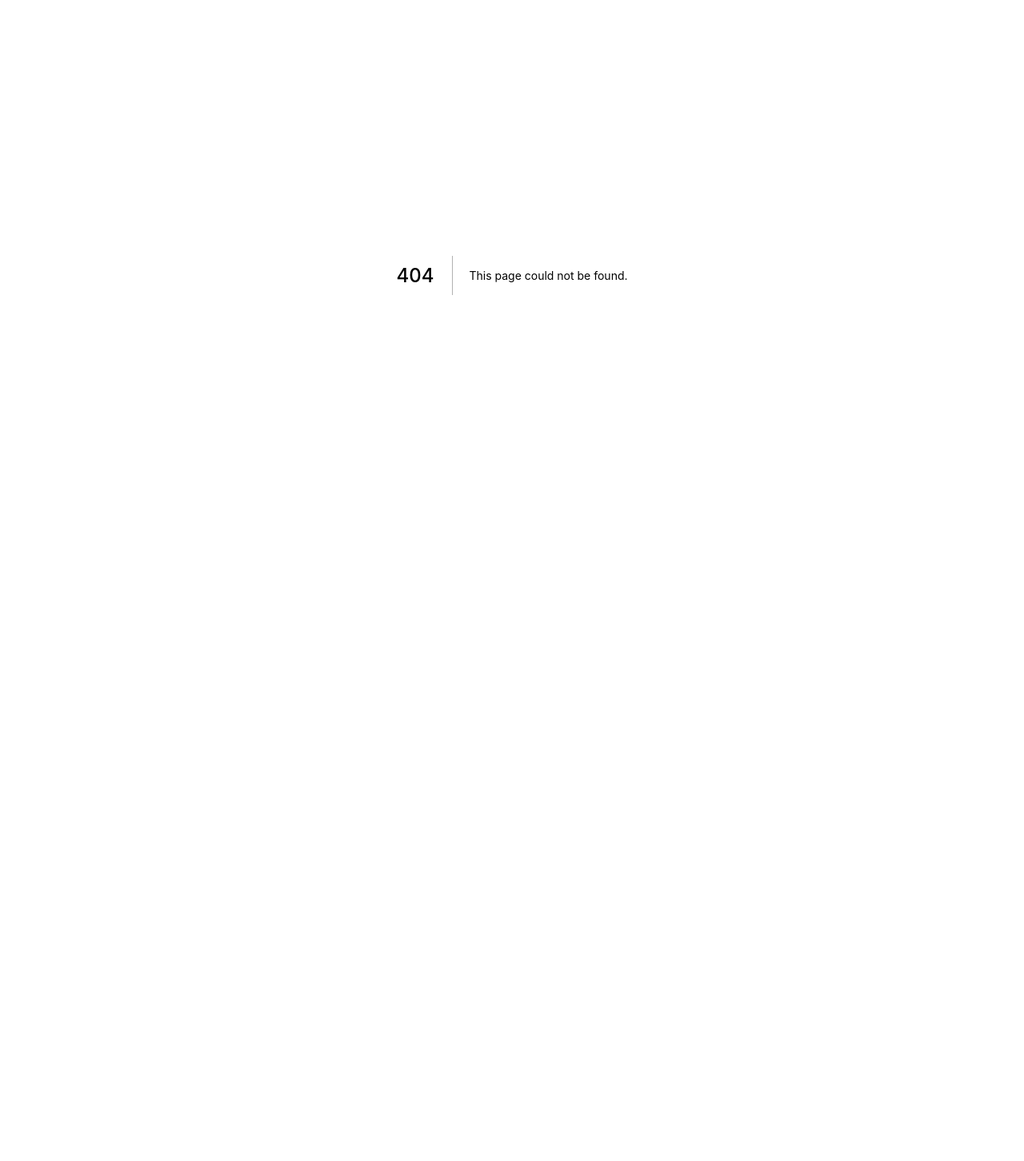
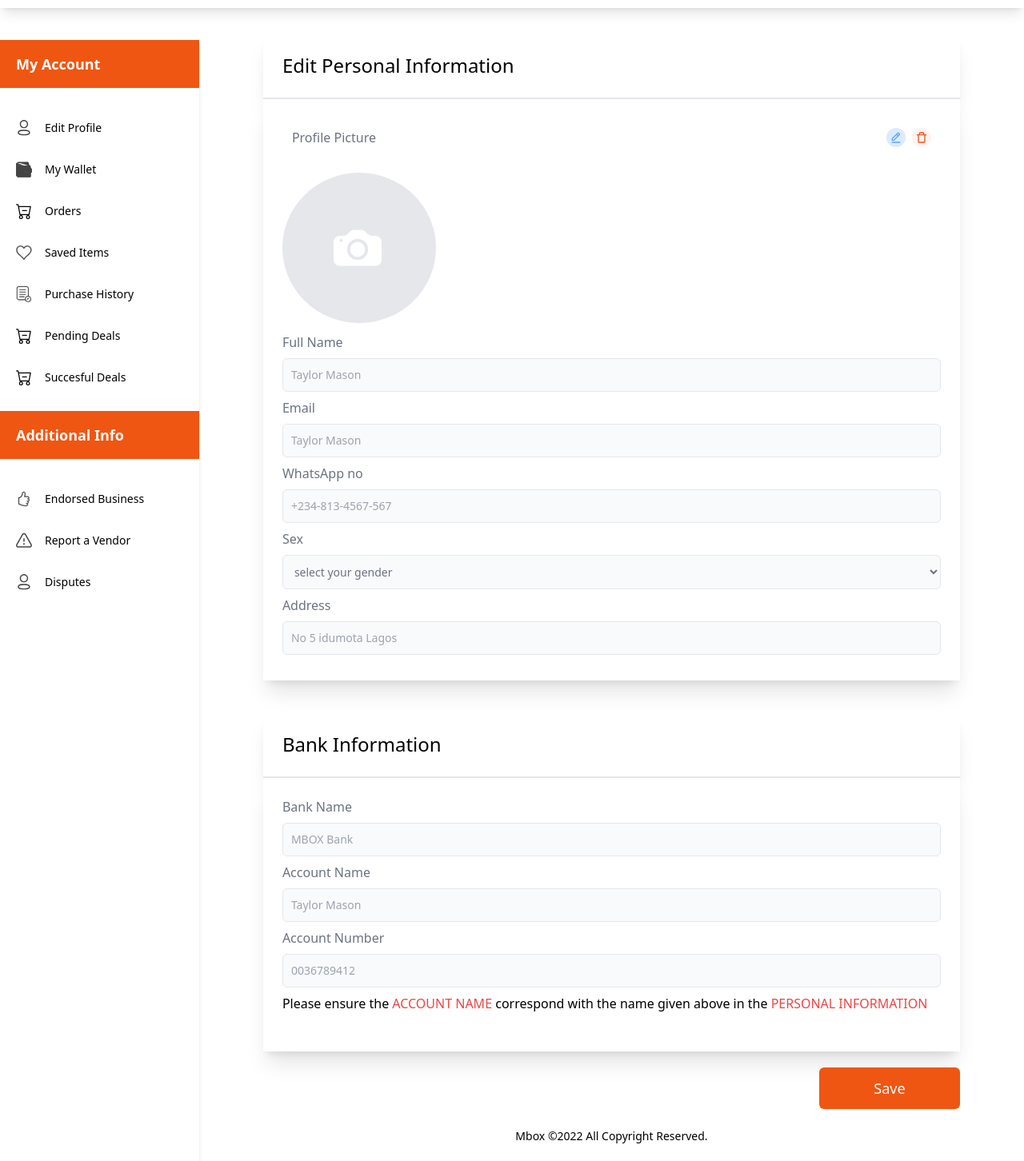
Before and after one commit to mbox-project/mbox-user, a Next.js app: page /editprofile/Index in a window 1280 px wide. Before the commit this address had no page. Shown: the part 56-1508 px from the top of the page at 80% size. Before the commit the page ends 800 px from the top, so only its background shows below. Built offline with nearby package versions, Linux system fonts and the light colour scheme; a web font is replaced by a local one.

Commit message:
EditProfile Page

```diff
--- a/components/BuyersLayout/Layout.jsx
+++ b/components/BuyersLayout/Layout.jsx
@@ -2,6 +2,7 @@ import React, { useState } from "react";
 import Navbar from "./Navbar";
 import Sidebar from "./Sidebar";
 import PropTypes from "prop-types";
+import Footer from "./Footer";
 
 const Layout = ({ children }) => {
   const [showSideBar, setShowSideBar] = useState(false);
@@ -17,7 +18,10 @@ const Layout = ({ children }) => {
       <div className="flex font-sans relative">
         {/* SideBar Menu */}
         <Sidebar showSideBar={showSideBar} />
-        {children}
+        <main className="px-4 container mx-auto md:px-20">
+          {children}
+          <Footer />
+        </main>
       </div>
     </>
   );
--- a/components/BuyersLayout/MobileSidebar.jsx
+++ b/components/BuyersLayout/MobileSidebar.jsx
@@ -23,7 +23,7 @@ const MobileSidebar = ({ showSideBar }) => {
             <ul className="space-y-8 pt-10">
               <li className="flex items-center text-sm space-x-4 cursor-pointer hover:text-gray-600">
                 <Image src={profile} width={20} height={20} alt="profile" />
-                <Link href="#"> Edit Profile </Link>
+                <Link href="/editprofile/Index"> Edit Profile </Link>
               </li>
               <li className="flex items-center text-sm space-x-4 cursor-pointer hover:text-gray-600">
                 <Image src={wallet} width={20} height={20} alt="profile" />
--- a/components/BuyersLayout/Sidebar.jsx
+++ b/components/BuyersLayout/Sidebar.jsx
@@ -22,7 +22,7 @@ const Sidebar = ({ showSideBar }) => {
           <ul className="space-y-8 pt-10">
             <li className="flex items-center text-sm space-x-4 cursor-pointer hover:text-gray-600">
               <Image src={profile} width={20} height={20} alt="profile" />
-              <Link href="#"> Edit Profile </Link>
+              <Link href="/editprofile/Index"> Edit Profile </Link>
             </li>
             <li className="flex items-center text-sm space-x-4 cursor-pointer hover:text-gray-600">
               <Image src={wallet} width={20} height={20} alt="profile" />
@@ -54,7 +54,7 @@ const Sidebar = ({ showSideBar }) => {
           Additional Info
         </h6>
         <div className="pl-5">
-          <ul className="space-y-8 pt-10">
+          <ul className="space-y-8 pt-10 mb-20">
             <li className="flex items-center text-sm space-x-4 cursor-pointer hover:text-gray-600">
               <Image src={thumb} width={20} height={20} alt="profile" />
               <Link href="#"> Endorsed Business </Link>
--- a/pages/account/index.jsx
+++ b/pages/account/index.jsx
@@ -6,13 +6,11 @@ import banner from "../../public/buyersImg/banner.svg";
 import lady from "../../public/buyersImg/lady.svg";
 import edit from "../../public/buyersImg/edit.svg";
 import caret from "../../public/buyersImg/caret.svg";
-import Footer from "../../components/BuyersLayout/Footer";
 
 const Index = () => {
   return (
     <>
       <Layout>
-        <main className="px-4 container mx-auto md:px-20">
         {/* first section --Welcome buyer */}
         <section className="flex flex-col-reverse bg-white rounded-lg px-10 py-2 items-center justify-between mt-10 shadow-sm  hover:shadow-md md:flex-row">
           <div className="flex flex-col space-y-2">
@@ -215,9 +213,6 @@ const Index = () => {
             </div>
           </div>
         </section>
-
-          <Footer />
-        </main>
       </Layout>
     </>
   );
--- /dev/null
+++ b/pages/editprofile/Index.jsx
@@ -0,0 +1,177 @@
+import React from "react";
+import Layout from "../../components/BuyersLayout/Layout";
+import { BsFillCameraFill } from "react-icons/bs";
+import { BiEditAlt, BiTrashAlt } from "react-icons/bi";
+
+const Index = () => {
+  return (
+    <>
+      <Layout>
+        <h2 className="card text-2xl border-b-2 mt-8 rectCard">
+          Edit Personal Information
+        </h2>
+        <form className="">
+          <section className="card flex flex-col py-2 space-2 rectCard">
+            <div className="flex justify-between p-3">
+              <h4 className="text-gray-500">Profile Picture</h4>
+              <div className="flex space-x-2">
+                <span className="rounded-full p-1 bg-blue-100">
+                  <BiEditAlt className="text-blue-400" />
+                </span>
+                <span className="rounded-full p-1 bg-red-50">
+                  <BiTrashAlt className="text-brightRed" />
+                </span>
+              </div>
+            </div>
+            <div className="p-16 mt-5 mb-3 bg-gray-200 w-48 profilePics">
+              <BsFillCameraFill size={60} className="text-white" />
+            </div>
+            <div className="flex flex-col">
+              <div className="mb-2">
+                <label
+                  htmlFor="name"
+                  className="block mb-2 text-md text-gray-500"
+                >
+                 Full Name
+                </label>
+                <input
+                  type="name"
+                  id="name"
+                  className="bg-gray-50 border text-gray-900 text-sm rounded-md block w-full p-2.5"
+                  placeholder="Taylor Mason"
+                  required
+                />
+              </div>
+              <div className="mb-2">
+                <label
+                  htmlFor="email"
+                  className="block mb-2 text-md text-gray-500"
+                >
+                  Email
+                </label>
+                <input
+                  type="email"
+                  id="email"
+                  className="bg-gray-50 border text-sm rounded-md block w-full p-2.5"
+                  placeholder="Taylor Mason"
+                  required
+                />
+              </div>
+              <div className="mb-2">
+                <label
+                  htmlFor="whatsapp"
+                  className="block mb-2 text-md text-gray-500"
+                >
+                  WhatsApp no
+                </label>
+                <input
+                  type="text"
+                  id="whatsapp"
+                  className="bg-gray-50 border text-gray-500 text-sm rounded-md block w-full p-2.5"
+                  placeholder="+234-813-4567-567"
+                />
+              </div>
+              <div className="mb-2">
+                <label
+                  htmlFor="sex"
+                  className="block mb-2 text-md text-gray-500"
+                >
+                  Sex
+                </label>
+                <select id="sex" className="bg-gray-50 border text-gray-500 text-sm rounded-md block w-full p-2.5">
+                    <option disabled selected>select your gender</option>
+                    <option value="m">Male</option>
+                    <option value="f">Female</option>
+                </select>
+              </div>
+              <div className="mb-2">
+                <label
+                  htmlFor="address"
+                  className="block mb-2 text-md text-gray-500"
+                >
+                  Address
+                </label>
+                <input
+                  type="text"
+                  id="address"
+                  className="bg-gray-50 border text-gray-500 text-sm rounded-md block w-full p-2.5"
+                  placeholder="No 5 idumota Lagos"
+                />
+              </div>
+
+            </div>
+          </section>
+
+          {/* Bank Information */}
+          <h2 className="card text-2xl border-b-2 mt-10 rectCard">
+            Bank Information
+          </h2>
+          <section className="card flex flex-col py-2 space-2 rectCard">
+            <div className="flex flex-col">
+              <div className="mb-2">
+                <label
+                  htmlFor="bankname"
+                  className="block mb-2 text-md text-gray-500"
+                >
+                  Bank Name
+                </label>
+                <input
+                  type="text"
+                  id="bankename"
+                  className="bg-gray-50 border text-sm rounded-md block w-full p-2.5"
+                  placeholder="MBOX Bank"
+                />
+              </div>
+              <div className="mb-2">
+                <label
+                  htmlFor="acctname"
+                  className="block mb-2 text-md text-gray-500"
+                >
+                  Account Name
+                </label>
+                <input
+                  type="text"
+                  id="acctname"
+                  className="bg-gray-50 border text-gray-500 text-sm rounded-md block w-full p-2.5"
+                  placeholder="Taylor Mason"
+                />
+              </div>
+              <div className="mb-2">
+                <label
+                  htmlFor="acctno"
+                  className="block mb-2 text-md text-gray-500"
+                >
+                  Account Number
+                </label>
+                <input
+                  type="text"
+                  id="acctno"
+                  className="bg-gray-50 border text-gray-500 text-sm rounded-md block w-full p-2.5"
+                  placeholder="0036789412"
+                />
+              </div>
+              <div className="mb-6">
+                <p>
+                  Please ensure the{" "}
+                  <span className="text-red-500">ACCOUNT NAME</span> correspond
+                  with the name given above in the
+                  <span className="text-red-500"> PERSONAL INFORMATION</span>
+                </p>
+              </div>
+            </div>
+          </section>
+          <div className="flex justify-end mt-5 ">
+            <button
+              type="submit"
+              className="text-lg p-3 bg-brightRed text-white rounded-md w-44"
+            >
+              Save
+            </button>
+          </div>
+        </form>
+      </Layout>
+    </>
+  );
+};
+
+export default Index;
--- a/styles/globals.css
+++ b/styles/globals.css
@@ -22,3 +22,9 @@
       box-shadow: theme('boxShadow.xl');
     }
 }
+.rectCard {
+    border-radius: 0px;
+}
+.profilePics{
+    border-radius: 50%;
+}
```
Lines whose indentation alone changed are shown as unchanged.
